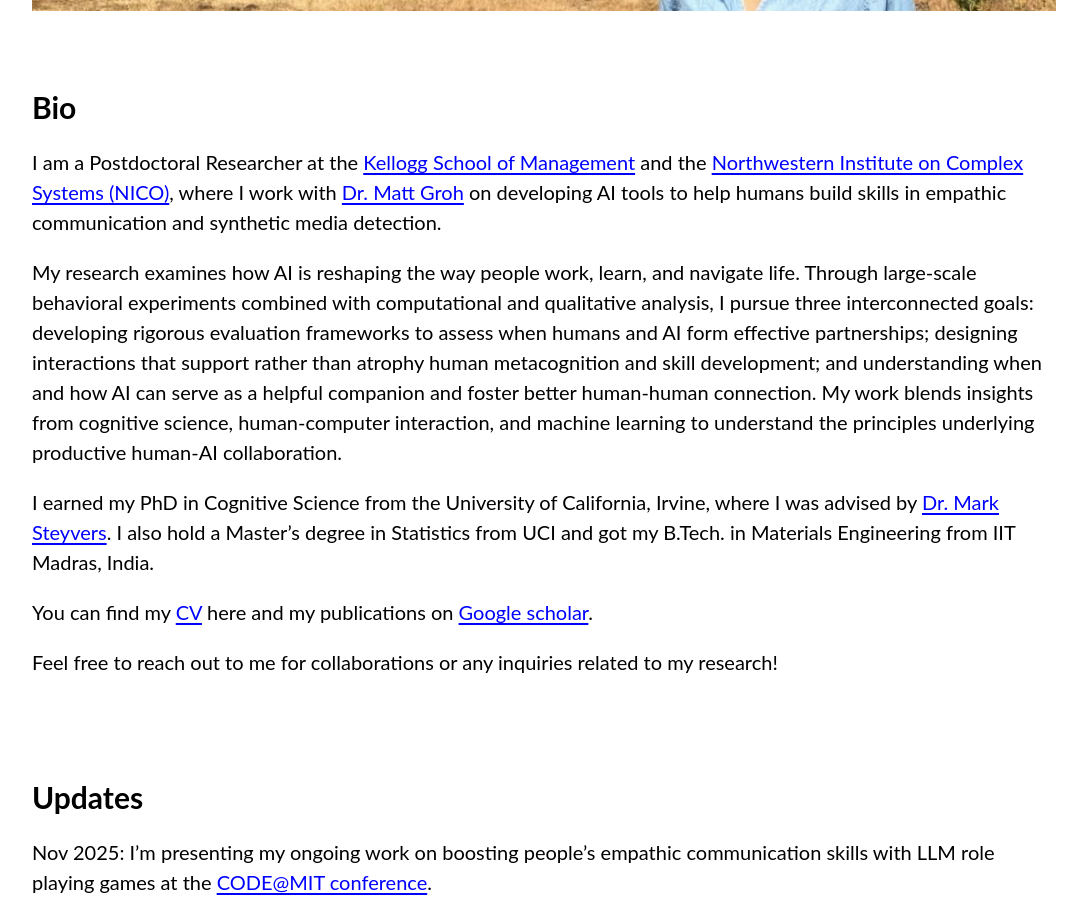
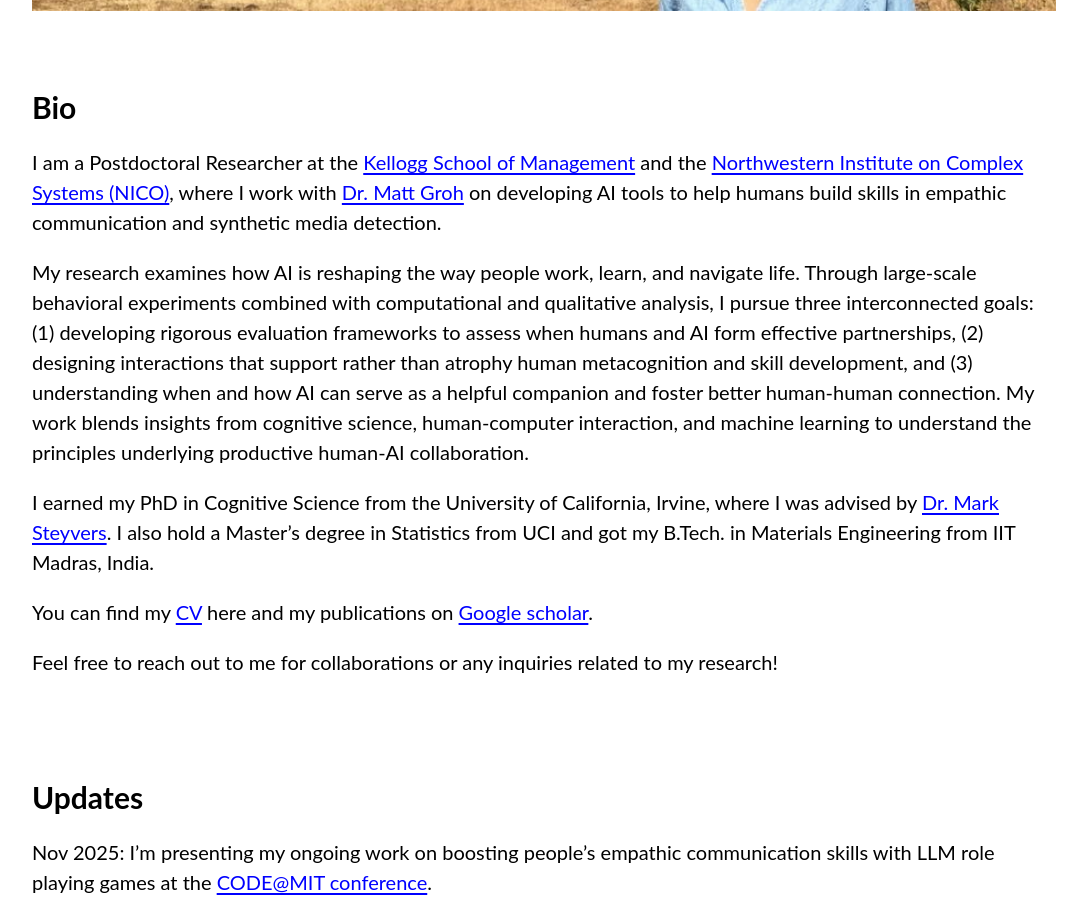
Before and after one commit to aakriti1kumar/aakriti1kumar.github.io, a Jekyll site: the page built from index.md, in a window 1280 px wide and 900 px high, scrolled down 495 px. Shown: the whole window, without its empty margins (96-1183 px from the left). Built offline with Jekyll 4.4.1, drawn with Linux system fonts in a browser that asks for light colours; our own code applies the rules of GitHub Pages for plain Markdown files; Markdown is read by kramdown in place of the engine named in the settings.

Commit message:
Number goals in research section for better clarity
Updated the goals in the research section to be numbered for clarity.

```diff
--- a/index.md
+++ b/index.md
@@ -7,7 +7,7 @@
 
 I am a Postdoctoral Researcher at the [Kellogg School of Management](https://www.kellogg.northwestern.edu/) and the [Northwestern Institute on Complex Systems (NICO)](https://www.nico.northwestern.edu/), where I work with [Dr. Matt Groh](https://mattgroh.com/) on developing AI tools to help humans build skills in empathic communication and synthetic media detection.
 
-My research examines how AI is reshaping the way people work, learn, and navigate life. Through large-scale behavioral experiments combined with computational and qualitative analysis, I pursue three interconnected goals: developing rigorous evaluation frameworks to assess when humans and AI form effective partnerships; designing interactions that support rather than atrophy human metacognition and skill development; and understanding when and how AI can serve as a helpful companion and foster better human-human connection. My work blends insights from cognitive science, human-computer interaction, and machine learning to understand the principles underlying productive human-AI collaboration.
+My research examines how AI is reshaping the way people work, learn, and navigate life. Through large-scale behavioral experiments combined with computational and qualitative analysis, I pursue three interconnected goals: (1) developing rigorous evaluation frameworks to assess when humans and AI form effective partnerships, (2) designing interactions that support rather than atrophy human metacognition and skill development, and (3) understanding when and how AI can serve as a helpful companion and foster better human-human connection. My work blends insights from cognitive science, human-computer interaction, and machine learning to understand the principles underlying productive human-AI collaboration.
 
 I earned my PhD in Cognitive Science from the University of California, Irvine, where I was advised by [Dr. Mark Steyvers](https://steyvers.socsci.uci.edu/). I also hold a Master's degree in Statistics from UCI and got my B.Tech. in Materials Engineering from IIT Madras, India.
 
```
